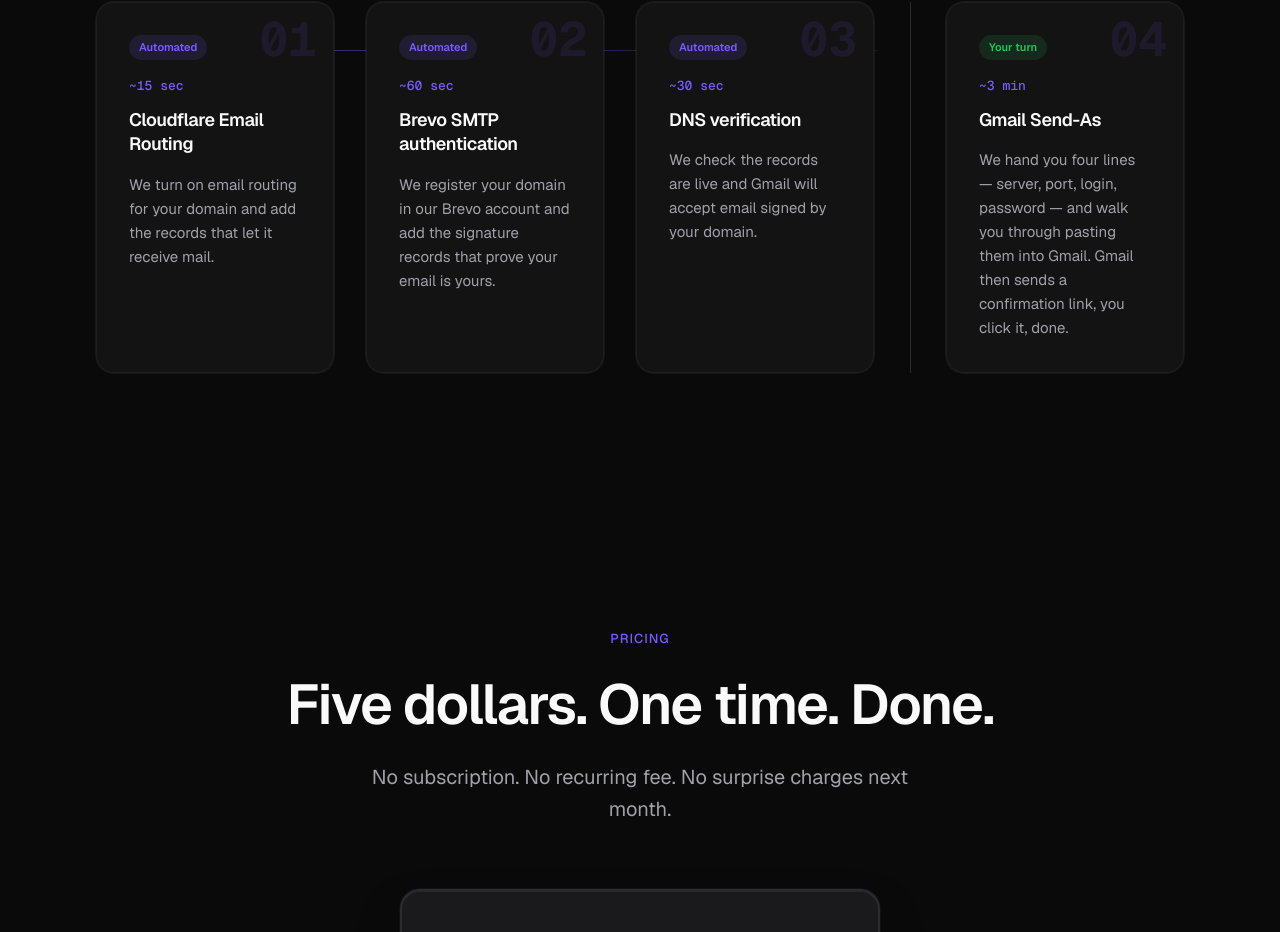
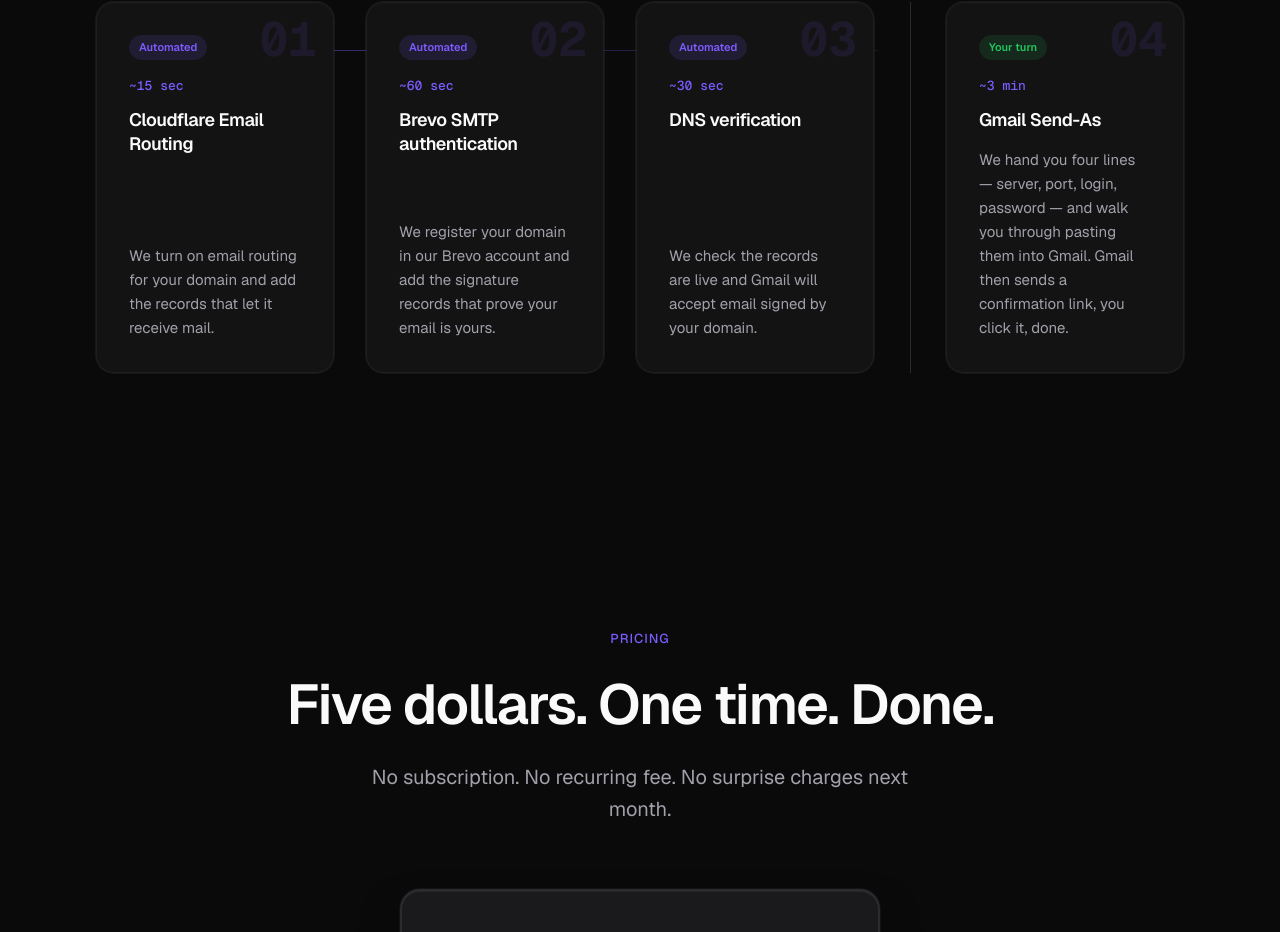
Before and after one commit to borisk85/mailkit, a Next.js app: page /en in a window 1280 px wide. Shown: the part 2502-3434 px from the top of the page. Built offline with nearby package versions, Linux system fonts and the light colour scheme; no server answers.

Commit message:
fix(how-it-works): mt-auto on body — bottom-aligns text across unequal cards

```diff
--- a/components/landing/how-it-works-section.tsx
+++ b/components/landing/how-it-works-section.tsx
@@ -146,7 +146,7 @@ function StepCard({
         </h3>
       </div>
 
-      <p className="mk-body-small text-mk-text-secondary">{body}</p>
+      <p className="mk-body-small mt-auto text-mk-text-secondary">{body}</p>
     </li>
   );
 }
```
